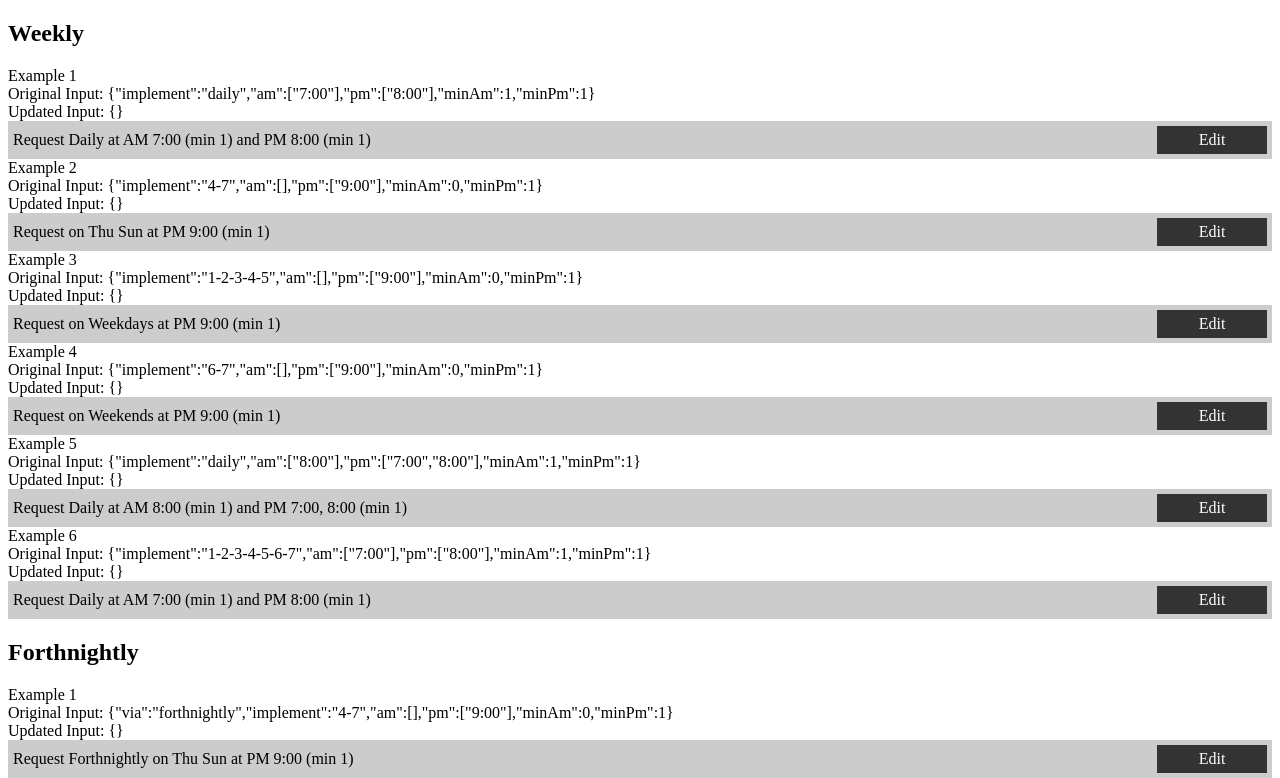
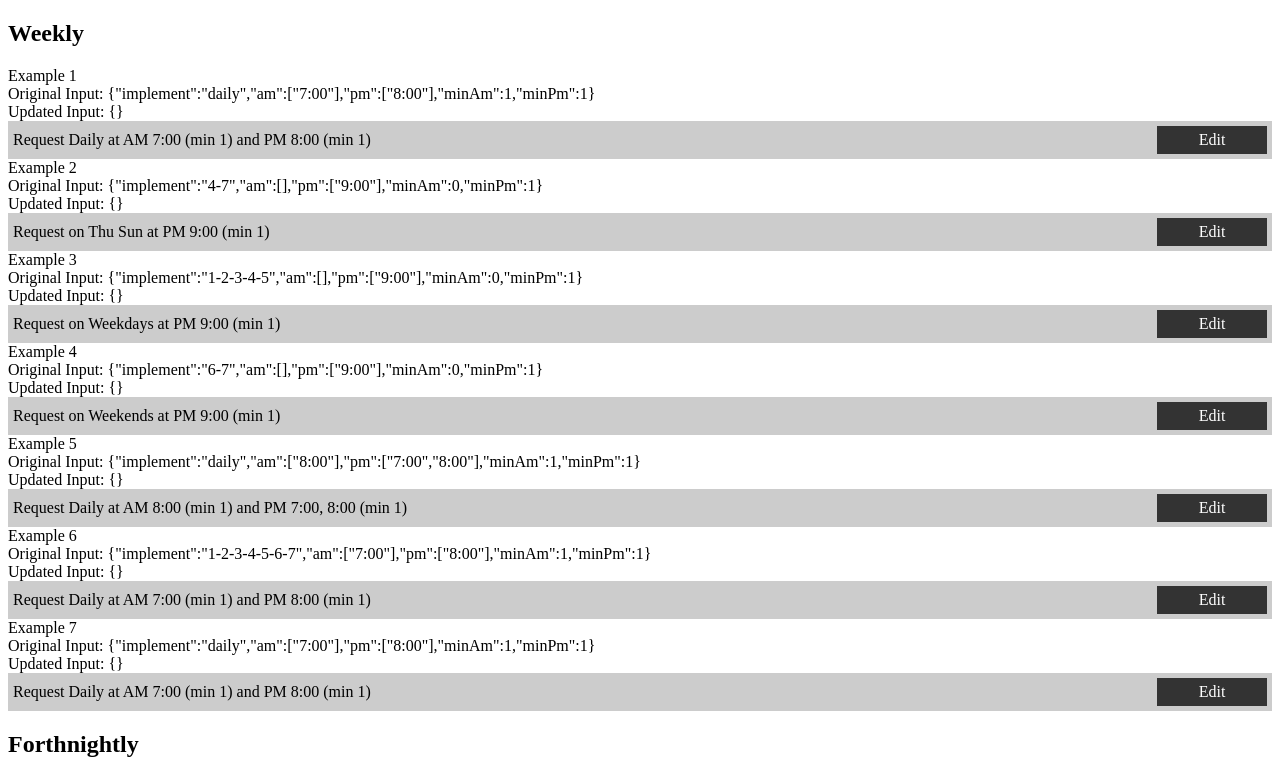
Before and after one commit to Itheum/react-schedule-it, a React app: page / in a window 1280 px wide. Shown: the top 778 px of the page. Built offline with nearby package versions, Linux system fonts and the light colour scheme; the HTML template or start-up script is replaced by a standard one.

Commit message:
stable release after itheum integration quirks resolved

```diff
--- a/package.json
+++ b/package.json
@@ -1,6 +1,6 @@
 {
   "name": "@itheum/react-schedule-it",
-  "version": "0.0.1",
+  "version": "0.0.2",
   "description": "The react scheduling ui component of the Itheum platform",
   "main": "./dist/main.js",
   "directories": {
--- a/src/examples/Example.js
+++ b/src/examples/Example.js
@@ -57,6 +57,15 @@ export default class Example extends Component {
         "minPm": 1
       },
       valueW6Updated: {},
+
+      valueW7: {
+        "implement":"daily",
+        "am":["7:00"],
+        "pm":["8:00"],
+        "minAm":1,
+        "minPm":1
+      },
+      valueW7Updated: {},
 
       valueF1: {
         "via": "forthnightly",
@@ -227,6 +236,19 @@ export default class Example extends Component {
                 onValueUpdated={(val) => (this.onValueUpdated(val, 'valueW6Updated'))} />
             </div>
           </div>
+
+          <div className='an-eg'>
+            <div>Example 7</div>
+            <div>Original Input: {JSON.stringify(this.state.valueW7)}</div>
+            <div>Updated Input: {JSON.stringify(this.state.valueW7Updated)}</div>
+            <div className="widget-holder">
+              <ScheduleIt
+                value={this.state.valueW7}
+                onValueUpdated={(val) => (this.onValueUpdated(val, 'valueW7Updated'))} />
+            </div>
+          </div>
+
+
         </div>
 
         <div>
--- a/src/main.js
+++ b/src/main.js
@@ -3,6 +3,7 @@ import React from 'react';
 export default class ScheduleIt extends React.Component {
   state = {
     mode: 0,
+    commitedWorkingState: {},
     core: {
       via: null,
       implement: null,
@@ -86,8 +87,8 @@ export default class ScheduleIt extends React.Component {
     // E: other monthly implement rules
 
     // track the hours always
-    originalWorkingValue.dailyHoursAM = originalCoreValue.am;
-    originalWorkingValue.dailyHoursPM = originalCoreValue.pm;
+    originalWorkingValue.dailyHoursAM = (originalCoreValue.am) ? originalCoreValue.am : [];
+    originalWorkingValue.dailyHoursPM = (originalCoreValue.pm) ? originalCoreValue.pm : [];
 
     // track min am and pm
     originalWorkingValue.minAMCount = originalCoreValue.minAm;
@@ -95,7 +96,8 @@ export default class ScheduleIt extends React.Component {
 
     this.setState({
       core: originalCoreValue,
-      working: originalWorkingValue
+      working: originalWorkingValue,
+      commitedWorkingState: {...originalWorkingValue}
     });
   }
 
@@ -155,12 +157,12 @@ export default class ScheduleIt extends React.Component {
           <div className={this.state.working.dailyHoursAM.indexOf('10:00') > -1 ? 'sel color3' : null} onClick={() => (this.onSwitchHours('10:00', 'am'))}>10</div>
           <div className={this.state.working.dailyHoursAM.indexOf('11:00') > -1 ? 'sel color3' : null} onClick={() => (this.onSwitchHours('11:00', 'am'))}>11</div>
         </div>
-        <div className="am-min">
+        {!this.props.enforeTimeMins && <div className="am-min">
           <div>Min AM</div>
           <div className="am-down" onClick={() => (this.updateMin(0, 'am'))}>[-]</div>
           <div>{this.renderMinCount(this.state.working.minAMCount)}</div>
           <div className="am-up" onClick={() => (this.updateMin(1, 'am'))}>[+]</div>
-        </div>
+        </div>}
       </div>
 
       <div className="pm color2">
@@ -179,17 +181,22 @@ export default class ScheduleIt extends React.Component {
           <div className={this.state.working.dailyHoursPM.indexOf('10:00') > -1 ? 'sel color3' : null} onClick={() => (this.onSwitchHours('10:00', 'pm'))}>10</div>
           <div className={this.state.working.dailyHoursPM.indexOf('11:00') > -1 ? 'sel color3' : null} onClick={() => (this.onSwitchHours('11:00', 'pm'))}>11</div>
         </div>
-        <div className="pm-min">
+        {!this.props.enforeTimeMins && <div className="pm-min">
           <div>Min PM</div>
           <div className="pm-down" onClick={() => (this.updateMin(0, 'pm'))}>[-]</div>
           <div>{this.renderMinCount(this.state.working.minPMCount)}</div>
           <div className="pm-up" onClick={() => (this.updateMin(1, 'pm'))}>[+]</div>
-        </div>
+        </div>}
       </div>
     </div>;
   }
 
-  onSwitchTab = (implement) => {
+  onSwitchTab = implement => {
+    if (this.props.enforeOnlyTimeUpdate) {
+      // not allows to update, only time update allowed
+      return;
+    }
+
     let allowCo = false;
 
     if (!this.props.supportedOptions || this.props.supportedOptions.indexOf(implement) > -1) {
@@ -205,7 +212,12 @@ export default class ScheduleIt extends React.Component {
     });
   }
 
-  onSwitchDailyTabGroups = (dailyTabGroup) => {
+  onSwitchDailyTabGroups = dailyTabGroup => {
+    if (this.props.enforeOnlyTimeUpdate) {
+      // not allows to update, only time update allowed
+      return;
+    }
+
     let dailyTabGroupsNew;
     let dailyDaysNew;
     let disableDailyDaysNew;
@@ -273,7 +285,12 @@ export default class ScheduleIt extends React.Component {
     });
   }
 
-  onSwitchDailyDays = (day) => {
+  onSwitchDailyDays = day => {
+    if (this.props.enforeOnlyTimeUpdate) {
+      // not allows to update, only time update allowed
+      return;
+    }
+
     const dailyDaysNew = [...this.state.working.dailyDays];
 
     if (dailyDaysNew.indexOf(day) === -1) {
@@ -301,7 +318,26 @@ export default class ScheduleIt extends React.Component {
 
     if (dailyHoursNew.indexOf(hour) === -1) {
       dailyHoursNew.push(hour);
+
+      // remove 0 paddings
+      if (dailyHoursNew.indexOf('0') > -1) {
+        dailyHoursNew.splice(dailyHoursNew.indexOf('0') , 1);
+      }
     } else {
+      // if we are asked to enforeTimeMins then prevent removing values withount honouring mins config
+      if (this.props.enforeTimeMins) {
+        if (block === 'am') { // enforce am mins
+          if (dailyHoursNew.length === this.state.working.minAMCount) {
+            return;
+          }
+        } else { // enforce pm mins
+          if (dailyHoursNew.length === this.state.working.minPMCount) {
+            return;
+          }
+        }
+      }
+
+      // or we remove existing item
       dailyHoursNew.splice(dailyHoursNew.indexOf(hour), 1);
     }
 
@@ -366,10 +402,16 @@ export default class ScheduleIt extends React.Component {
     }
   }
 
-  onEdit = (close = 1) => {
-    this.setState({
+  onEdit = close => {
+    const toUpdate = {
       mode: close
-    });
+    };
+
+    if (close === 0) { // they are closing the editor so reset the working to mount working state
+      toUpdate.working = {...this.state.commitedWorkingState};
+    }
+
+    this.setState(toUpdate);
   }
 
   onDone = () => {
@@ -401,7 +443,8 @@ export default class ScheduleIt extends React.Component {
 
     this.setState({
       mode: 0,
-      core: newCore
+      core: newCore,
+      commitedWorkingState: {...this.state.working}
     }, () => {
       this.props.onValueUpdated(newCore);
     });
@@ -488,11 +531,11 @@ export default class ScheduleIt extends React.Component {
     }
 
     // am/pm to string and mins
-    if (this.state.core.am.length > 0 || this.state.core.pm.length > 0) {
+    if ((this.state.core.am && this.state.core.am.length > 0 && this.state.core.am[0] !== '0') || (this.state.core.pm && this.state.core.pm.length > 0 && this.state.core.pm[0] !== '0')) {
       str += 'at ';
     }
 
-    if (this.state.core.am.length > 0) {
+    if (this.state.core.am && this.state.core.am.length > 0 && this.state.core.am[0] !== '0') {
       str += `AM ${this.state.core.am.join(', ')} `;
 
       if (this.state.core.minAm > 0) {
@@ -500,7 +543,7 @@ export default class ScheduleIt extends React.Component {
       }
     }
 
-    if (this.state.core.pm.length > 0) {
+    if (this.state.core.pm && this.state.core.pm.length > 0 && this.state.core.pm[0] !== '0') {
       if (str.indexOf('AM') > -1) {
         str += 'and ';
       }
@@ -517,13 +560,12 @@ export default class ScheduleIt extends React.Component {
 
   render() {
     return <div className="schedule-it color1">
-      {
-        (this.state.mode === 0)
-          ? <div className="label">
+      {(this.state.mode === 0 || this.props.alwaysLabel) && <div className="label">
         {this.coreAsFriendlyText()}
-              <div className='actionBtn' onClick={this.onEdit}>Edit</div>
-            </div>
-          : <div className="tool">
+        {this.state.mode === 0 && <div className='actionBtn' onClick={this.onEdit.bind(this, 1)}>Edit</div>}
+      </div>}
+
+      {this.state.mode === 1 && <div className="tool">
           <div className="schedule-tabs color2">
             <div className={this.state.working.via === 'weekly' ? 'sel color3' : null} onClick={() => (this.onSwitchTab('weekly'))}>Weekly</div>
             <div className={this.state.working.via === 'forthnightly' ? 'sel color3' : null} onClick={() => (this.onSwitchTab('forthnightly'))}>Forthnightly</div>
@@ -538,8 +580,7 @@ export default class ScheduleIt extends React.Component {
             <div className='actionBtn secondary' onClick={this.onEdit.bind(this, 0)}>Close</div>
             {this.state.working.allowCommit && <div className='actionBtn' onClick={this.onDone}>Done</div>}
           </div>
-            </div>
-      }
+        </div>}
     </div>;
   }
 }
```
Also changed, not shown: concept-eg-new.png (added), 1 other file (tests, documents, lock files or other folders). Lines whose indentation alone changed are shown as unchanged.
